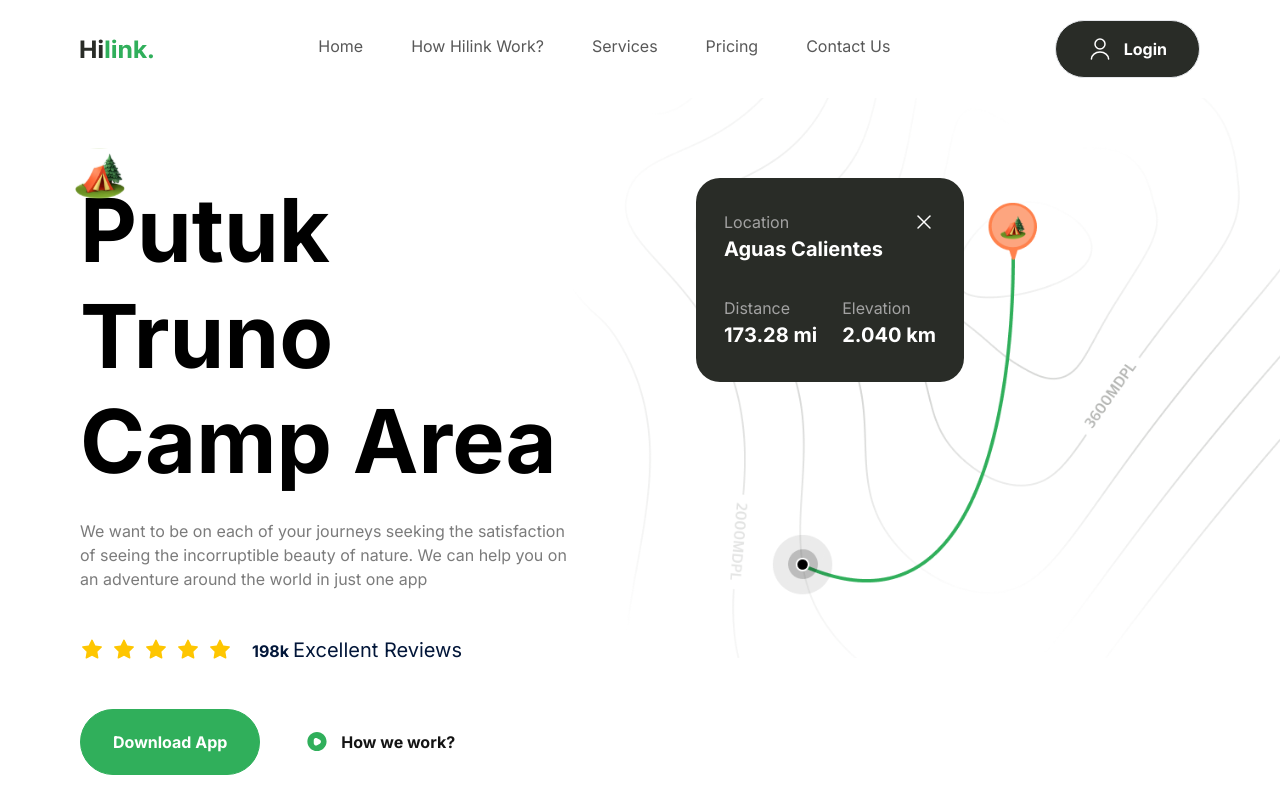
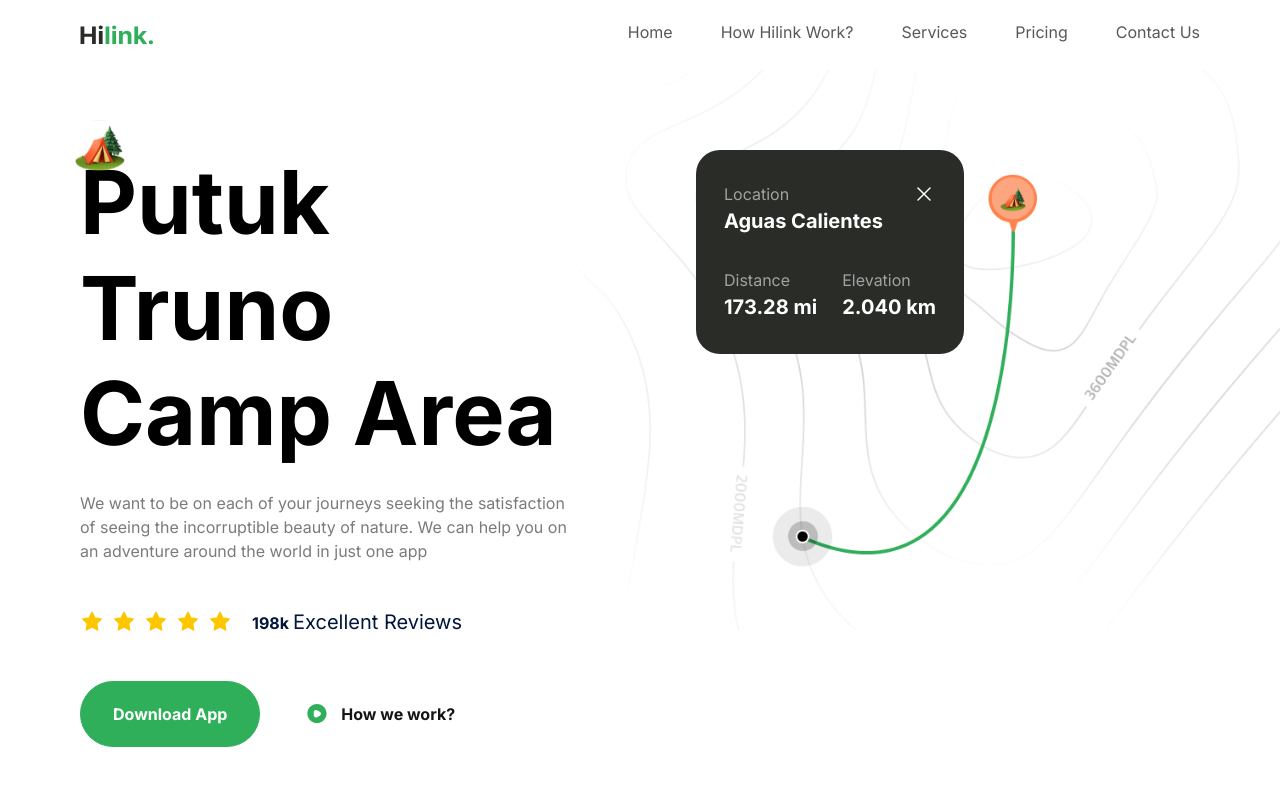
Before and after one commit to Vitals9367/travel-app, a Next.js app: page / in a window 1280 px wide. Shown: the top 800 px of the page. Built offline with nearby package versions, Linux system fonts and the light colour scheme.

Commit message:
output directory

```diff
--- a/next.config.js
+++ b/next.config.js
@@ -1,6 +1,8 @@
 /** @type {import('next').NextConfig} */
 const nextConfig = {
     output: 'export',
+    basePath: '/travel-app',
+    assetPrefix: '/travel-app/', // assetPrefix requires the trailing slash
     distDir: 'out',
     images: {
         unoptimized: true
--- a/tailwind.config.ts
+++ b/tailwind.config.ts
@@ -1,6 +1,7 @@
 import type { Config } from 'tailwindcss'
 
 const config: Config = {
+  important: true,
   content: [
     './pages/**/*.{js,ts,jsx,tsx,mdx}',
     './components/**/*.{js,ts,jsx,tsx,mdx}',
```
